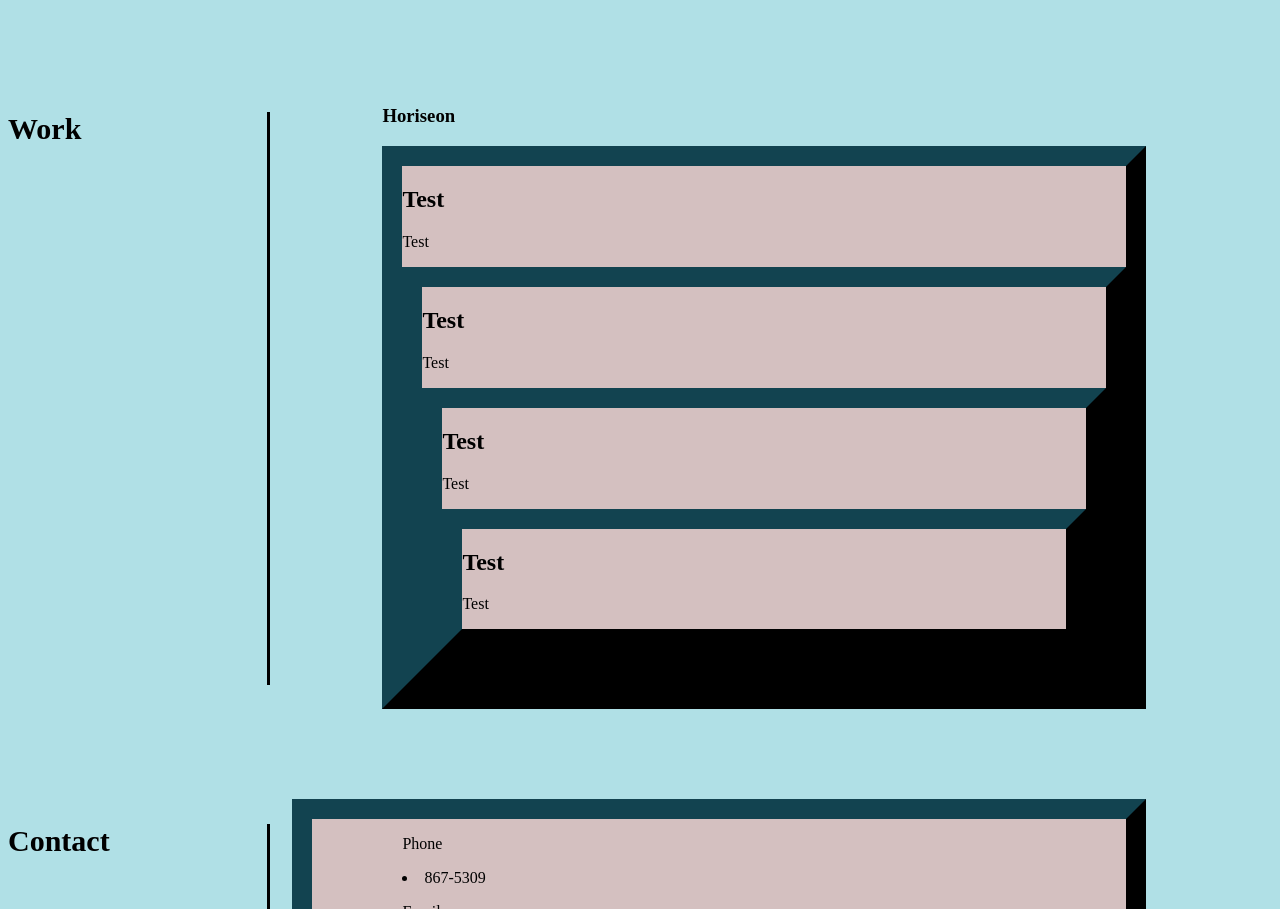
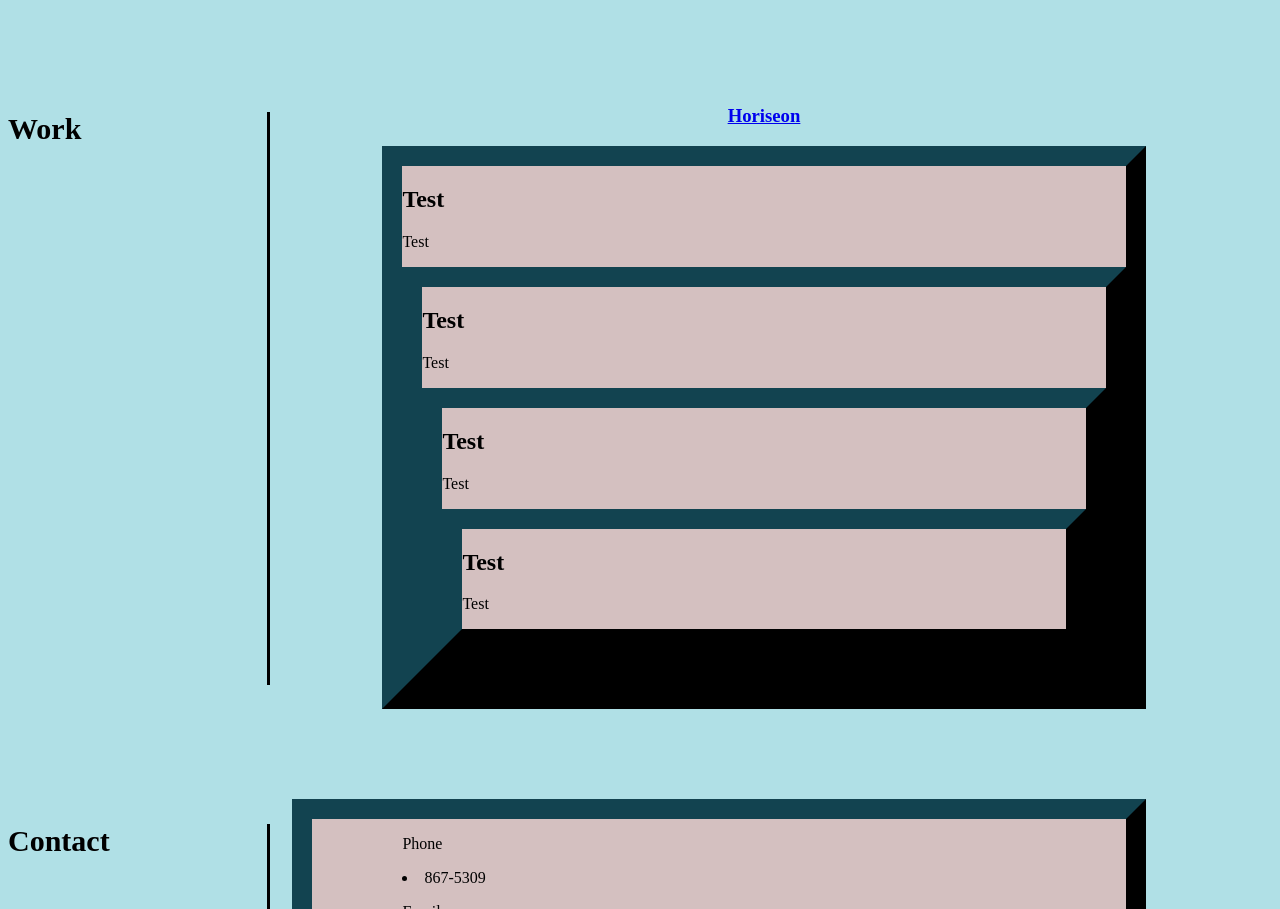
Before and after one commit to rogretheekyogre/Professional-Portfolio, a plain HTML site: page index.html in a window 1280 px wide. Shown: the part 1047-1956 px from the top of the page. Drawn offline with Linux system fonts and the light colour scheme.

Commit message:
index.html

```diff
--- a/index.html
+++ b/index.html
@@ -96,8 +96,12 @@
 
 
 
-                    <div style="text-align: left">
-                        <h3>Horiseon</h3>
+
+                    <div style="text-align: center">
+
+
+                        <p><a href="https://rogretheekyogre.github.io/semantic-refactoring/"><h3>Horiseon</h3></a></p>
+
 
                         <div style="text-align: center">
                         </div>
```
Also changed, not shown: images/Screenshot 2024-03-10 at 12.44.13 PM Medium.jpeg (added), 1 other file.
